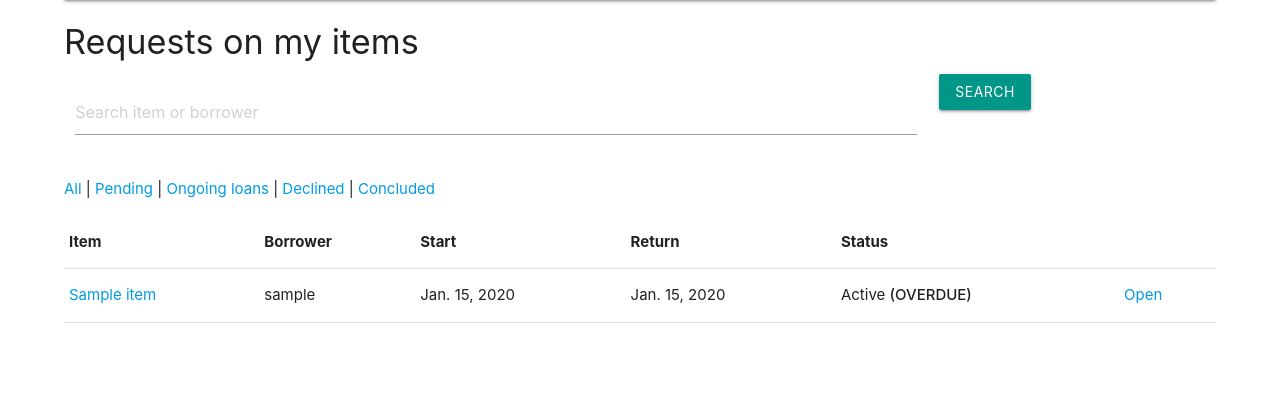
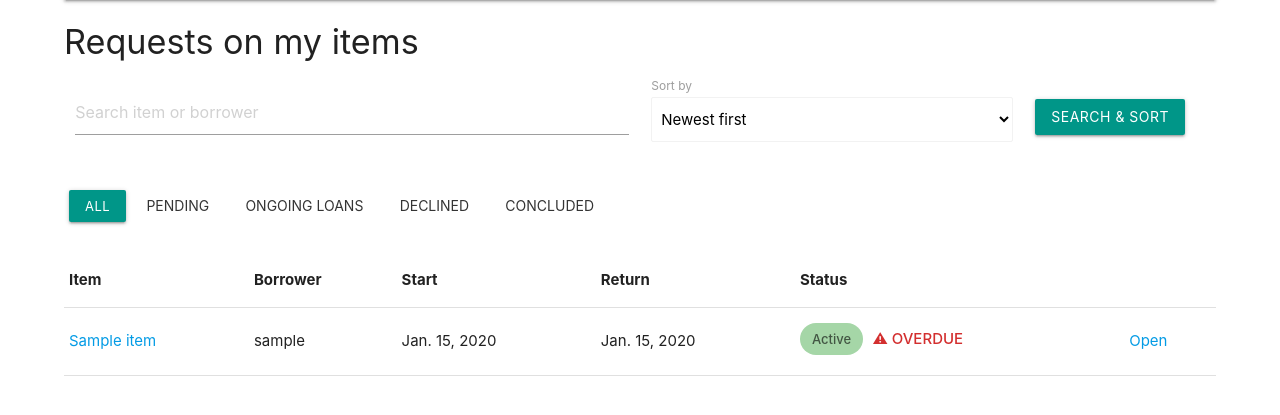
Before and after one commit to GKFire/CS476-Group-Project, a Django app: page /myprofile/requests/ in a window 1280 px wide. Shown: the part 64-479 px from the top of the page. Run offline with Django 4.2, Linux system fonts and the light colour scheme; a user stored in the database is signed in; tables that the repository leaves empty hold one stand-in row (values such as "Sample post").

Commit message:
[T27] Improved request dashboard with sorting, UI and tests

```diff
--- a/program/sclibrary/subviews/request_views.py
+++ b/program/sclibrary/subviews/request_views.py
@@ -52,11 +52,23 @@ def request_list(request: HttpRequest):
         if request.user.user_type == LENDER:
             qs = qs.filter(
                 Q(item__title__icontains=search_query) |
-                Q(borrower__username__icontains=search_query)
-            )
+                Q(borrower__username__icontains=search_query))
         else:
             qs = qs.filter(item__title__icontains=search_query)
-    qs = qs.select_related("item", "borrower").order_by("-start_date")
+
+    sort_options = {
+        "newest": ("-start_date", "-pk"),
+        "oldest": ("start_date", "pk"),
+        "return_soon": ("return_date", "pk"),
+        "return_late": ("-return_date", "-pk"),}
+
+    sort = request.GET.get("sort", "newest")
+
+    if sort not in sort_options:
+        sort = "newest"
+
+    qs = qs.select_related("item", "borrower").order_by(*sort_options[sort])
+
     overdue_ids = set(services.overdue_requests().filter(pk__in=qs.values("pk")).values_list("pk", flat=True))
     return render(request, "sclibrary/request_list.html", {
         "requests": qs,
@@ -64,6 +76,7 @@ def request_list(request: HttpRequest):
         "overdue_ids": overdue_ids,
         "is_lender": request.user.user_type == LENDER,
         "search_query": search_query,
+         "sort": sort,
     })
 
 
--- a/program/sclibrary/templates/sclibrary/request_list.html
+++ b/program/sclibrary/templates/sclibrary/request_list.html
@@ -3,7 +3,7 @@
 <h4>{% if is_lender %}Requests on my items{% else %}My requests{% endif %}</h4>
 <form method="get" action="{% url 'myprofile-requests' %}">
 <div class="row">
-        <div class="input-field col s9">
+    <div class="input-field col s12 m6">
         <input
             type="search"
             name="q"
@@ -13,9 +13,20 @@
         >
     </div>
 
-        <div class="col s3">
+    <div class="col s12 m4">
+        <label for="request-sort">Sort by</label>
+        <select name="sort" id="request-sort" class="browser-default">
+            <option value="newest" {% if sort == "newest" %}selected{% endif %}>Newest first</option>
+            <option value="oldest" {% if sort == "oldest" %}selected{% endif %}>Oldest first</option>
+            <option value="return_soon" {% if sort == "return_soon" %}selected{% endif %}>Earliest return</option>
+            <option value="return_late" {% if sort == "return_late" %}selected{% endif %}>Latest return</option>
+        </select>
+    </div>
+
+
+    <div class="col s12 m2" style="padding-top: 25px;">
         <button type="submit" class="btn teal">
-                Search
+            Search &amp; Sort
         </button>
     </div>
 </div>
@@ -24,13 +35,34 @@
         <input type="hidden" name="status" value="{{ status }}">
     {% endif %}
 </form>
-<p>
-  <a href="?q={{ search_query|urlencode }}">All</a> |
-  <a href="?status=RQ&q={{ search_query|urlencode }}">Pending</a> |
-  <a href="?status=AC&q={{ search_query|urlencode }}">Ongoing loans</a> |
-  <a href="?status=RJ&q={{ search_query|urlencode }}">Declined</a> |
-  <a href="?status=CD&q={{ search_query|urlencode }}">Concluded</a>
-</p>
+
+<div style="margin: 20px 0;">
+    <a class="{% if not status %}btn-small teal{% else %}btn-flat{% endif %}"
+       href="?q={{ search_query|urlencode }}&amp;sort={{ sort }}">
+       All
+    </a>
+
+    <a class="{% if status == 'RQ' %}btn-small teal{% else %}btn-flat{% endif %}"
+       href="?status=RQ&amp;q={{ search_query|urlencode }}&amp;sort={{ sort }}">
+       Pending
+    </a>
+
+    <a class="{% if status == 'AC' %}btn-small teal{% else %}btn-flat{% endif %}"
+       href="?status=AC&amp;q={{ search_query|urlencode }}&amp;sort={{ sort }}">
+       Ongoing loans
+    </a>
+
+    <a class="{% if status == 'RJ' %}btn-small teal{% else %}btn-flat{% endif %}"
+       href="?status=RJ&amp;q={{ search_query|urlencode }}&amp;sort={{ sort }}">
+       Declined
+    </a>
+
+    <a class="{% if status == 'CD' %}btn-small teal{% else %}btn-flat{% endif %}"
+       href="?status=CD&amp;q={{ search_query|urlencode }}&amp;sort={{ sort }}">
+       Concluded
+    </a>
+</div>
+
 <table>
   <tr><th>Item</th>{% if is_lender %}<th>Borrower</th>{% endif %}<th>Start</th><th>Return</th><th>Status</th><th></th></tr>
   {% for r in requests %}
@@ -38,9 +70,47 @@
     <td><a href="{% url 'view-item' r.item.id %}">{{ r.item.title }}</a></td>
     {% if is_lender %}<td>{{ r.borrower.username|default:"(deleted user)" }}</td>{% endif %}
     <td>{{ r.start_date }}</td><td>{{ r.return_date }}</td>
-    <td>{{ r.get_status_display }}{% if r.pk in overdue_ids %} <strong>(OVERDUE)</strong>{% endif %}</td>
+
+<td>
+    {% if r.status == "RQ" %}
+        <span class="chip amber lighten-3">Pending</span>
+    {% elif r.status == "AC" %}
+        <span class="chip green lighten-3">Active</span>
+    {% elif r.status == "RJ" %}
+        <span class="chip red lighten-3">Rejected</span>
+    {% elif r.status == "CD" %}
+        <span class="chip blue lighten-3">Concluded</span>
+    {% endif %}
+
+    {% if r.pk in overdue_ids %}
+        <strong class="red-text text-darken-2">⚠ OVERDUE</strong>
+    {% endif %}
+</td>
+
     <td><a href="{% url 'view-request' r.pk %}">Open</a></td>
   </tr>
-  {% empty %}<tr><td colspan="6">No requests.</td></tr>{% endfor %}
+
+{% empty %}
+<tr>
+    <td colspan="{% if is_lender %}6{% else %}5{% endif %}"
+        class="center-align"
+        style="padding: 35px;">
+
+        {% if search_query or status %}
+            <h6>No matching requests found.</h6>
+            <p>Try changing your search or status filter.</p>
+            <a href="{% url 'myprofile-requests' %}"
+               class="btn-small teal">
+                Clear filters
+            </a>
+        {% else %}
+            <h6>No requests yet.</h6>
+            <p>Your borrowing requests will appear here.</p>
+        {% endif %}
+
+    </td>
+</tr>
+{% endfor %}
+
 </table>
 {% endblock %}
```
Also changed, not shown: program/sclibrary/tests/tests.py (+72 -0 lines). Lines whose indentation alone changed are shown as unchanged.
